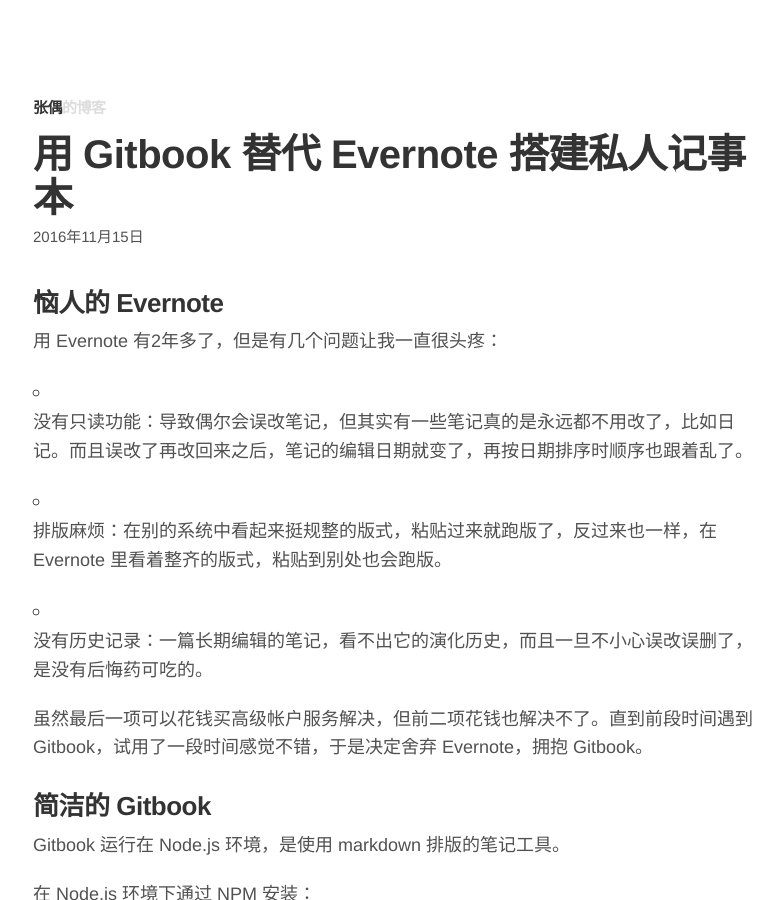
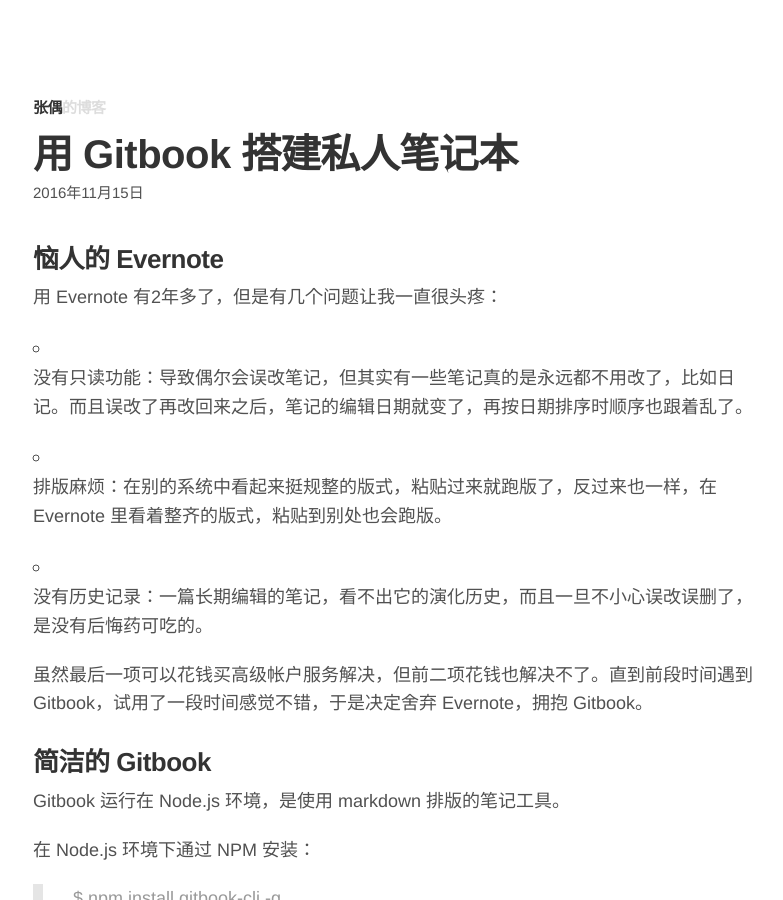
Before and after one commit to comehope/comehope.github.io, a Jekyll site: the page built from _posts/2016-11-15-replace-evernote-with-gitbook.md, in a window 1280 px wide and 900 px high. Shown: the whole window, without its empty margins (247-1030 px from the left). Built offline with Jekyll 4.4.1, drawn with Linux system fonts in a browser that asks for light colours.

Commit message:
修改文章标题

```diff
--- a/_posts/2016-11-15-replace-evernote-with-gitbook.md
+++ b/_posts/2016-11-15-replace-evernote-with-gitbook.md
@@ -1,5 +1,5 @@
 ---
-title: 用 Gitbook 替代 Evernote 搭建私人记事本
+title: 用 Gitbook 搭建私人笔记本
 imagePath: /assets/images/2016-11-15-replace-evernote-with-gitbook
 ---
 
@@ -30,6 +30,7 @@
 此命令执行完毕后，自动生成2个文件，其中 README.md 是笔记的介绍页，SUMMARY.md 是笔记的目录页，由它链接至各篇笔记。
 
 接下来，你可以启动一个运行在 4000端口下的 web 服务来浏览笔记：
+
 > $ gitbook serve
 
 ![gitbook的init和serve命令]({{page.imagePath}}/gitbook-init-and-serve.png)
```
